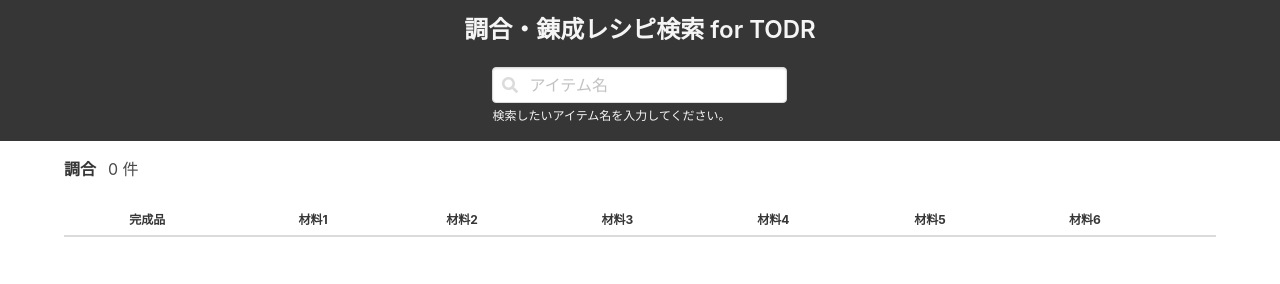
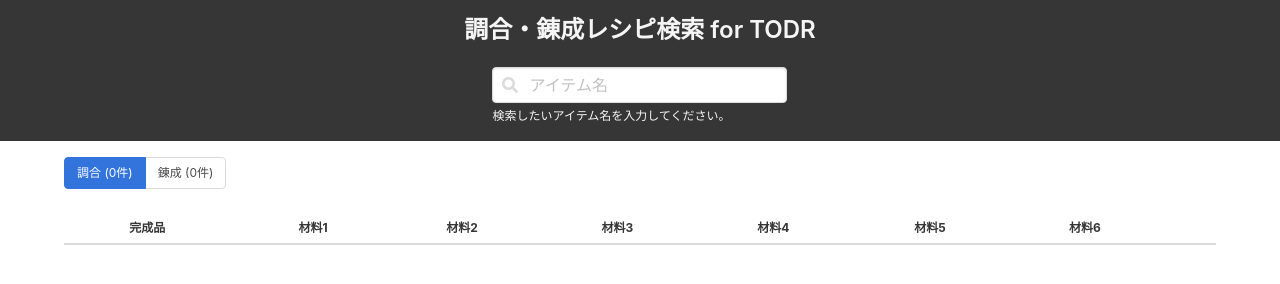
Before and after one commit to mhatayama/fushigen-todr-recipe, a website: page public/index.html in a window 1280 px wide. Drawn offline with nearby package versions, Linux system fonts and the light colour scheme.

Commit message:
調合・錬成のタブ化（仮）

```diff
--- a/public/index.html
+++ b/public/index.html
@@ -34,15 +34,19 @@
   </section>
   <section class="section">
     <div class="container">
-      <div class="level">
-        <div class="level-left">
+      <div class="tabs is-small is-toggle">
+        <ul>
+          <li class="is-active"><a>調合 (<span class="mixing-counter">0</span>件)</a></li>
+          <li class=""><a>錬成 (0件)</a></li>
+        </ul>
+        <!-- <div class="level-left">
           <div class="level-item">
             <strong>調合</strong>
           </div>
           <div class="level-item mixing-counter">
             0 件
           </div>
-        </div>
+        </div> -->
       </div>
       <table class="table is-hoverable is-fullwidth is-striped is-size-7">
         <thead>
--- a/public/js/app.js
+++ b/public/js/app.js
@@ -27,7 +27,7 @@
       return res.json();
     })
     .then(json => {
-      elMixingCounter.innerHTML = `${json.length} 件`;
+      elMixingCounter.innerHTML = json.length;
 
       if (json.length === 0) {
         elSearchTextInput.classList.add("is-danger");
```
